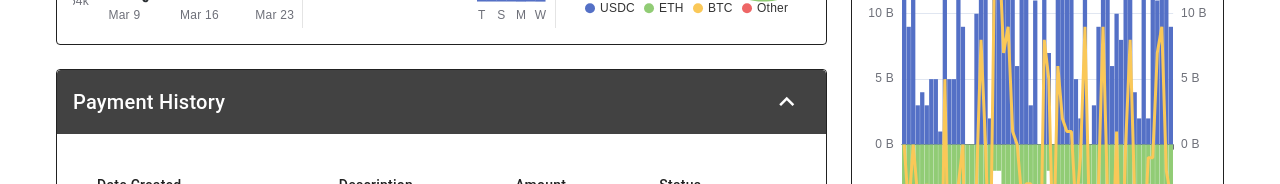
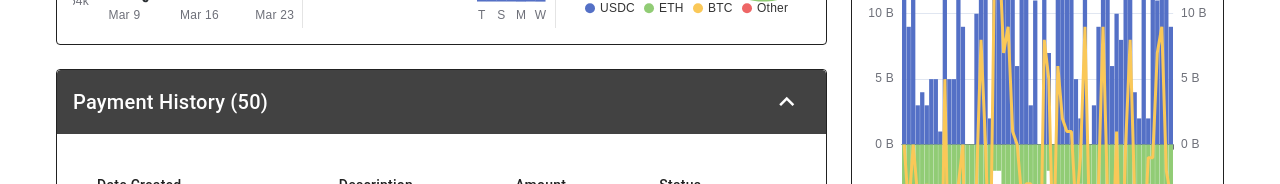
Before and after one commit to DriftKingTW/frontend-demo, a Vue app: page / in a window 1280 px wide. Shown: the part 297-481 px from the top of the page. Built offline with nearby package versions, Linux system fonts and the light colour scheme.

Commit message:
feat: add payment history data count

```diff
--- a/src/views/Home.vue
+++ b/src/views/Home.vue
@@ -14,7 +14,9 @@ const headers = ref([
   { title: "Amount", key: "amount" },
   { title: "Status", key: "status" },
 ]);
+
 const paymentHistory = reactive([]);
+
 const transactionHistoryChartData = reactive([]);
 const transactionHistoryChartDate = reactive([]);
 const transactionHistoryChartKey = ref(0);
@@ -201,6 +203,11 @@ onMounted(async () => {
     pageLoading.value = false;
   }
 });
+
+// --- Computed ---
+const paymentHistoryCount = computed(() => {
+  return paymentHistory.length;
+});
 </script>
 
 <template>
@@ -273,7 +280,7 @@ onMounted(async () => {
                     <v-expansion-panel-title
                       class="text-h6 pl-4 bg-grey-darken-3"
                     >
-                      Payment History
+                      Payment History ({{ paymentHistoryCount }})
                     </v-expansion-panel-title>
                     <v-expansion-panel-text class="expansion-panel-no-padding">
                       <v-infinite-scroll
```
